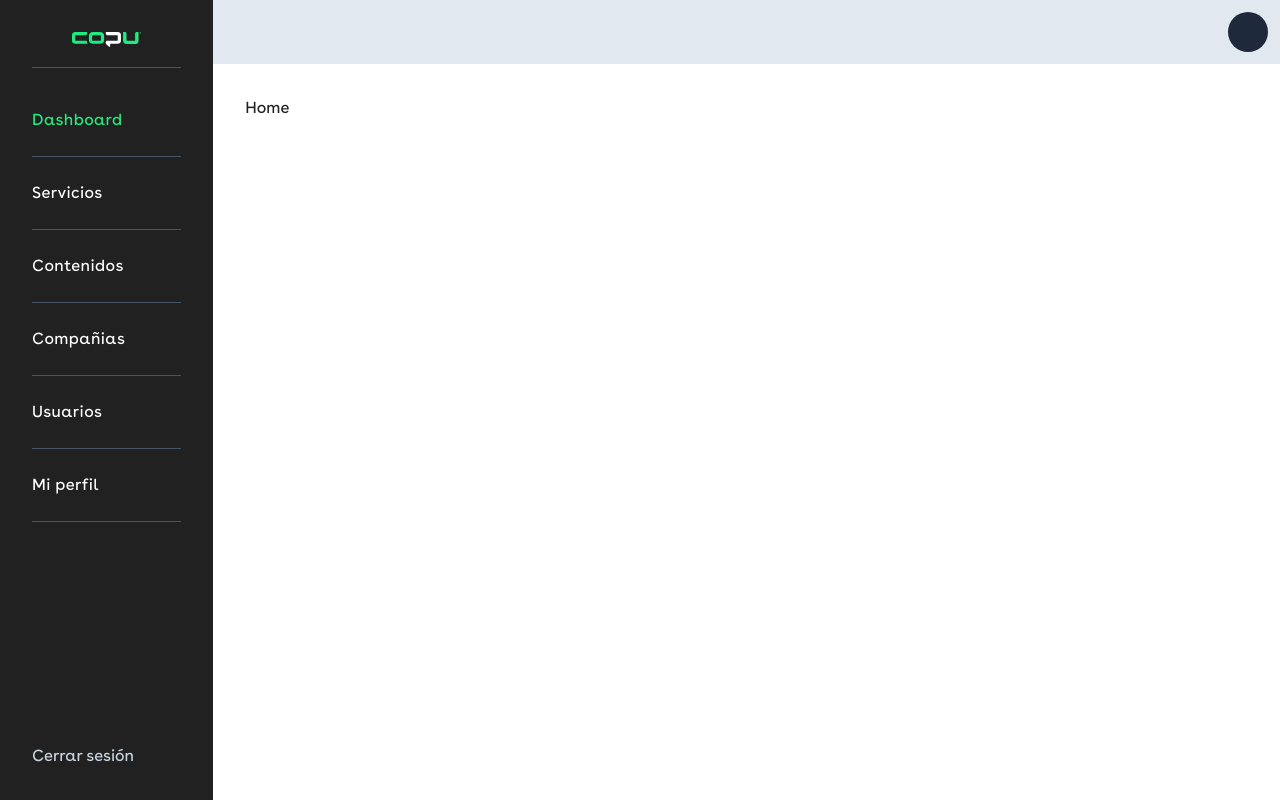
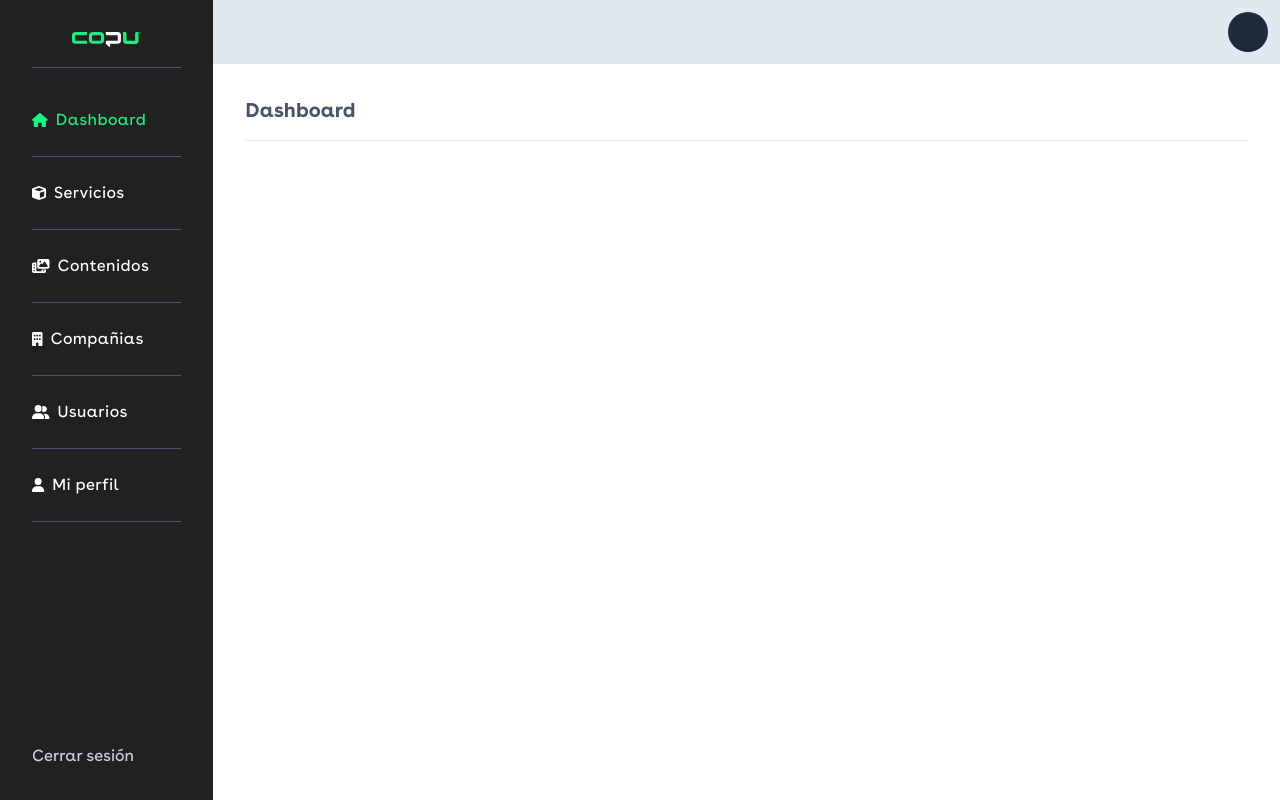
Before and after one commit to Geniorama/app-copu-estatus, a Next.js app: page /dashboard in a window 1280 px wide. Built offline with nearby package versions, Linux system fonts and the light colour scheme.

Commit message:
feat: sidebar icons

```diff
--- /dev/null
+++ b/src/app/Layout/Content/Content.tsx
@@ -0,0 +1,15 @@
+"use client"
+
+import type { ReactNode } from "react"
+
+interface ContentProps {
+    children: ReactNode
+}
+
+export default function Content({children}:ContentProps) {
+  return (
+    <main className="p-8">
+        {children}
+    </main>
+  )
+}
--- a/src/app/Layout/LayoutDashboard/index.tsx
+++ b/src/app/Layout/LayoutDashboard/index.tsx
@@ -1,5 +1,6 @@
 import Sidebar from "../Sidebar/Sidebar";
 import NavBar from "../NavBar/NavBar";
+import Content from "../Content/Content";
 import { ReactNode } from "react";
 
 interface LayoutDashboardProps {
@@ -14,9 +15,9 @@ export default function LayoutDashboard({ children }: LayoutDashboardProps) {
       </div>
       <div className="w-5/6 bg-cp-light text-cp-dark">
         <NavBar />
-        <main className="p-8">
-            {children}
-        </main>
+        <Content>
+          {children}
+        </Content>
       </div>
     </div>
   );
--- a/src/app/Layout/Sidebar/Sidebar.tsx
+++ b/src/app/Layout/Sidebar/Sidebar.tsx
@@ -11,7 +11,7 @@ export default function Sidebar() {
     <div className="p-8 h-full flex flex-col justify-between">
       <div>
         <div className="px-10">
-            <Logo mode="cp-primary-light" />
+          <Logo mode="cp-primary-light" />
         </div>
         <hr className="border-slate-600 my-5" />
 
@@ -26,6 +26,11 @@ export default function Sidebar() {
                       pathname === item.path && "text-cp-primary"
                     }`}
                   >
+                    {item.icon && (
+                      <span className="text-sm mr-2">
+                        {item.icon}
+                      </span>
+                    )}
                     {item.name}
                   </Link>
                 </li>
@@ -38,7 +43,12 @@ export default function Sidebar() {
 
       {/* BOTTOM SIDEBAR */}
       <div>
-        <Link className="text-slate-300 hover:text-cp-primary-hover" href={"/api/auth/logout"}>Cerrar sesión</Link>
+        <Link
+          className="text-slate-300 hover:text-cp-primary-hover"
+          href={"/api/auth/logout"}
+        >
+          Cerrar sesión
+        </Link>
       </div>
     </div>
   );
--- a/src/app/dashboard/profile/page.tsx
+++ /dev/null
@@ -1,7 +0,0 @@
-import React from 'react'
-
-export default function Page() {
-  return (
-    <div>page</div>
-  )
-}
--- a/src/app/utilities/data/menus/menuDashboard.tsx
+++ b/src/app/utilities/data/menus/menuDashboard.tsx
@@ -1,4 +1,6 @@
 import { ReactNode } from "react"
+import { FontAwesomeIcon } from '@fortawesome/react-fontawesome'
+import { faHouse, faCube, faPhotoFilm, faBuilding, faUserGroup, faUser } from "@fortawesome/free-solid-svg-icons"
 
 interface MenuItemProps {
     name: string
@@ -9,31 +11,37 @@ interface MenuItemProps {
 export const menuDashboard:MenuItemProps[] = [
     {
         name: 'Dashboard',
-        path: '/dashboard'
+        path: '/dashboard',
+        icon: <FontAwesomeIcon icon={faHouse} />
     },
 
     {
         name: 'Servicios',
-        path: '/dashboard/servicios'
+        path: '/dashboard/servicios',
+        icon: <FontAwesomeIcon icon={faCube} />
     },
 
     {
         name: 'Contenidos',
-        path: '/dashboard/contenidos'
+        path: '/dashboard/contenidos',
+        icon: <FontAwesomeIcon icon={faPhotoFilm} />
     },
 
     {
         name: 'Compañias',
-        path: '/dashboard/companias'
+        path: '/dashboard/companias',
+        icon: <FontAwesomeIcon icon={faBuilding} />
     },
 
     {
         name: 'Usuarios',
-        path: '/dashboard/usuarios'
+        path: '/dashboard/usuarios',
+        icon: <FontAwesomeIcon icon={faUserGroup} />
     },
 
     {
         name: 'Mi perfil',
-        path: '/dashboard/perfil'
+        path: '/dashboard/perfil',
+        icon: <FontAwesomeIcon icon={faUser} />
     }
 ]
--- /dev/null
+++ b/src/app/utilities/ui/TitleSection.tsx
@@ -0,0 +1,11 @@
+import React from 'react'
+
+interface TitleSectionProps {
+    title: string
+}
+
+export default function TitleSection({title}:TitleSectionProps) {
+  return (
+    <h1 className="text-xl font-bold text-slate-600">{title}</h1>
+  )
+}
--- a/src/app/views/Dashboard/Home.tsx
+++ b/src/app/views/Dashboard/Home.tsx
@@ -3,6 +3,7 @@
 import { useSelector } from "react-redux"
 import { useEffect } from "react"
 import { RootState } from "@/app/store"
+import TitleSection from "@/app/utilities/ui/TitleSection"
 
 export default function DashboardHome() {
   const {currentUser} = useSelector((state:RootState) => state.user)
@@ -14,6 +15,11 @@ export default function DashboardHome() {
   },[currentUser])
 
   return (
-    <div>Home</div>
+    <div>
+      <TitleSection
+        title="Dashboard"
+      />
+      <hr className="my-4" />
+    </div>
   )
 }
```
Also changed, not shown: 1 other file (tests, documents, lock files or other folders).
